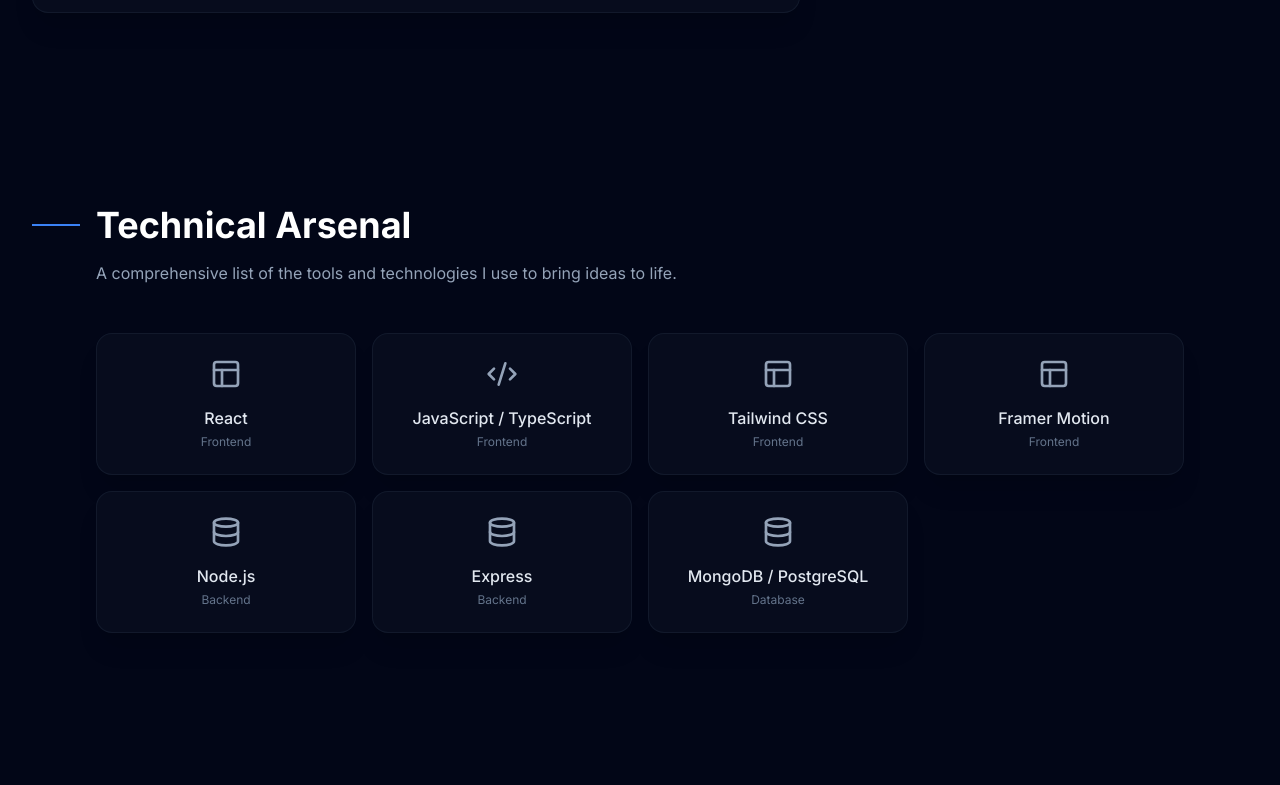
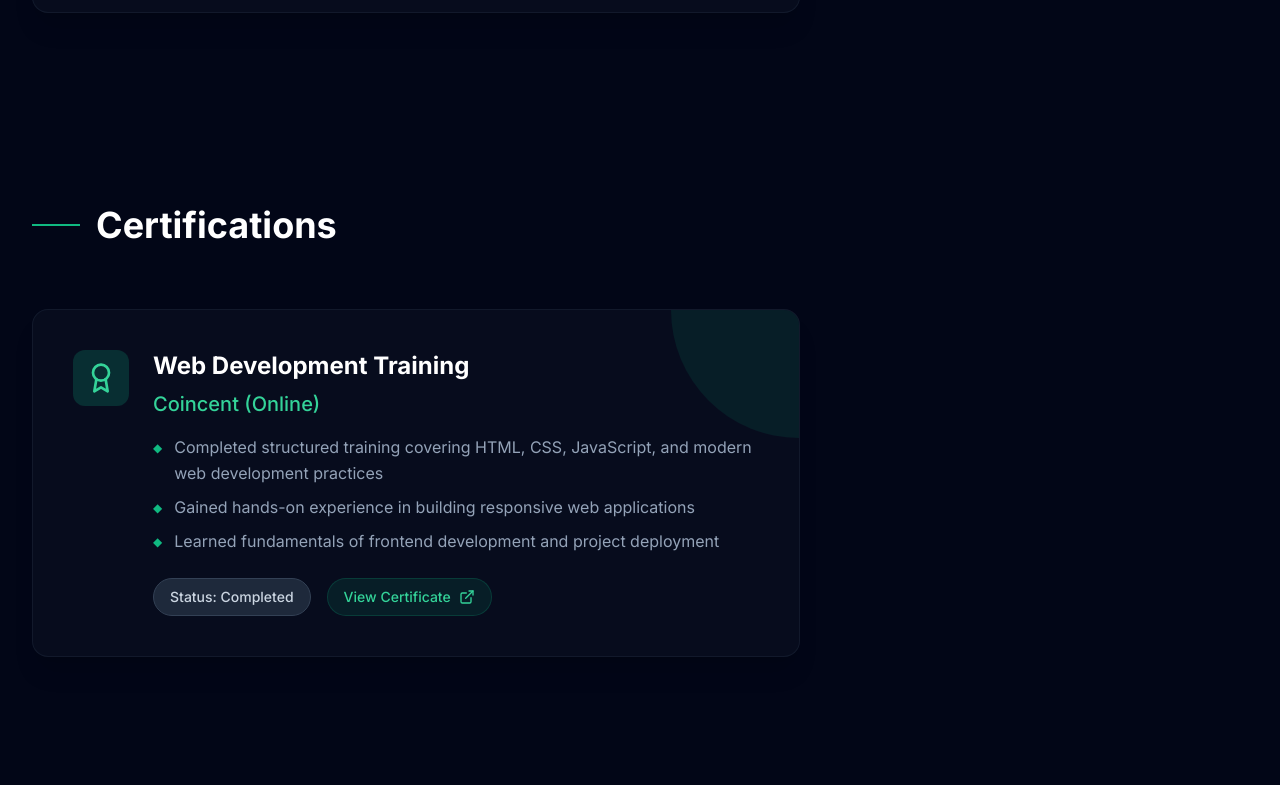
Before and after one commit to sahilshirsath603-stack/Portfolio, a React (Vite) app: page / in a window 1280 px wide. Shown: the part 1815-2600 px from the top of the page. Built offline with nearby package versions, Linux system fonts and the light colour scheme.

Commit message:
Add Certifications section and Fake News Detector project

```diff
--- a/src/App.jsx
+++ b/src/App.jsx
@@ -3,6 +3,7 @@
 import Hero from './components/Hero';
 import About from './components/About';
 import Education from './components/Education';
+import Certificates from './components/Certificates';
 import Skills from './components/Skills';
 import Projects from './components/Projects';
 import Contact from './components/Contact';
@@ -21,6 +22,7 @@
         <Hero onTriggerGravity={() => setIsGravityActive(true)} />
         <About />
         <Education />
+        <Certificates />
         <Skills />
         <Projects />
         <Contact />
--- /dev/null
+++ b/src/components/Certificates.jsx
@@ -0,0 +1,74 @@
+import React from 'react';
+import { motion } from 'framer-motion';
+import { Award, ExternalLink } from 'lucide-react';
+import trainingPdf from '../Web Development Training.pdf';
+
+export default function Certificates() {
+  return (
+    <section id="certificates" className="py-24 relative">
+      <div className="max-w-7xl mx-auto px-4 sm:px-6 lg:px-8">
+        <motion.div
+           initial={{ opacity: 0, y: 20 }}
+           whileInView={{ opacity: 1, y: 0 }}
+           viewport={{ once: true, margin: "-100px" }}
+           className="mb-16"
+        >
+          <h2 className="text-3xl md:text-4xl font-bold text-white mb-4 flex items-center gap-4">
+            <span className="w-12 h-[2px] bg-emerald-500"></span>
+            Certifications
+          </h2>
+        </motion.div>
+
+        <div className="max-w-3xl">
+          <motion.div
+            initial={{ opacity: 0, y: 30 }}
+            whileInView={{ opacity: 1, y: 0 }}
+            viewport={{ once: true, margin: "-50px" }}
+            className="glass-card rounded-2xl p-8 md:p-10 relative overflow-hidden"
+          >
+            <div className="absolute top-0 right-0 w-32 h-32 bg-emerald-500/10 rounded-bl-full -z-10" />
+
+            <div className="flex flex-col sm:flex-row items-start gap-6">
+              <div className="p-3 bg-emerald-500/20 rounded-xl shrink-0">
+                <Award className="w-8 h-8 text-emerald-400" />
+              </div>
+              <div>
+                <h3 className="text-2xl font-bold text-white mb-2">Web Development Training</h3>
+                <div className="text-xl text-emerald-400 mb-4 font-medium">
+                  Coincent (Online)
+                </div>
+                <ul className="text-slate-400 leading-relaxed mb-6 space-y-2 list-none">
+                  <li className="flex gap-3">
+                    <span className="text-emerald-500 mt-1.5 text-xs">◆</span>
+                    <span>Completed structured training covering HTML, CSS, JavaScript, and modern web development practices</span>
+                  </li>
+                  <li className="flex gap-3">
+                    <span className="text-emerald-500 mt-1.5 text-xs">◆</span>
+                    <span>Gained hands-on experience in building responsive web applications</span>
+                  </li>
+                  <li className="flex gap-3">
+                    <span className="text-emerald-500 mt-1.5 text-xs">◆</span>
+                    <span>Learned fundamentals of frontend development and project deployment</span>
+                  </li>
+                </ul>
+                <div className="flex flex-wrap items-center gap-4">
+                  <div className="inline-block px-4 py-2 bg-slate-800 text-slate-300 rounded-full text-sm font-medium border border-slate-700">
+                    Status: Completed
+                  </div>
+                  <a
+                    href={trainingPdf}
+                    target="_blank"
+                    rel="noopener noreferrer"
+                    className="inline-flex items-center gap-2 px-4 py-2 bg-emerald-500/10 text-emerald-400 hover:bg-emerald-500/20 rounded-full text-sm font-medium border border-emerald-500/20 transition-colors"
+                  >
+                    View Certificate <ExternalLink className="w-4 h-4" />
+                  </a>
+                </div>
+              </div>
+            </div>
+          </motion.div>
+        </div>
+      </div>
+    </section>
+  );
+}
--- a/src/components/Navbar.jsx
+++ b/src/components/Navbar.jsx
@@ -5,6 +5,7 @@
 const navLinks = [
   { name: 'About', href: '#about' },
   { name: 'Education', href: '#education' },
+  { name: 'Certifications', href: '#certificates' },
   { name: 'Skills', href: '#skills' },
   { name: 'Projects', href: '#projects' },
   { name: 'Contact', href: '#contact' },
--- a/src/components/Projects.jsx
+++ b/src/components/Projects.jsx
@@ -10,6 +10,13 @@
     github: 'https://github.com/sahilshirsath603-stack/Chhay.A',
     demo: 'https://chaaya-vert.vercel.app/',
     image: '/swarix_preview.png',
+  },
+  {
+    title: 'Fake News Detector',
+    description: 'A hybrid AI system that classifies news articles as real or fake using BERT. It features an automated explanation engine powered by GPT-4o-mini to help users understand the reasoning behind each prediction.',
+    tags: ['React', 'FastAPI', 'BERT', 'Python', 'OpenAI'],
+    github: 'https://github.com/sahilshirsath603-stack/Fake-News-Detector',
+    image: '/fake_news_preview.png',
   }
 ];
 
@@ -60,9 +67,11 @@
                   <a href={project.github} target="_blank" rel="noopener noreferrer" className="text-slate-400 hover:text-white transition-colors flex items-center gap-2 text-sm">
                     <Github className="w-4 h-4" /> Code
                   </a>
-                  <a href={project.demo} target="_blank" rel="noopener noreferrer" className="text-slate-400 hover:text-white transition-colors flex items-center gap-2 text-sm">
-                    <ExternalLink className="w-4 h-4" /> Live Demo
-                  </a>
+                  {project.demo && (
+                    <a href={project.demo} target="_blank" rel="noopener noreferrer" className="text-slate-400 hover:text-white transition-colors flex items-center gap-2 text-sm">
+                      <ExternalLink className="w-4 h-4" /> Live Demo
+                    </a>
+                  )}
                 </div>
               </div>
             </motion.div>
```
Also changed, not shown: public/fake_news_preview.png (added), 1 other file (tests, documents, lock files or other folders).
